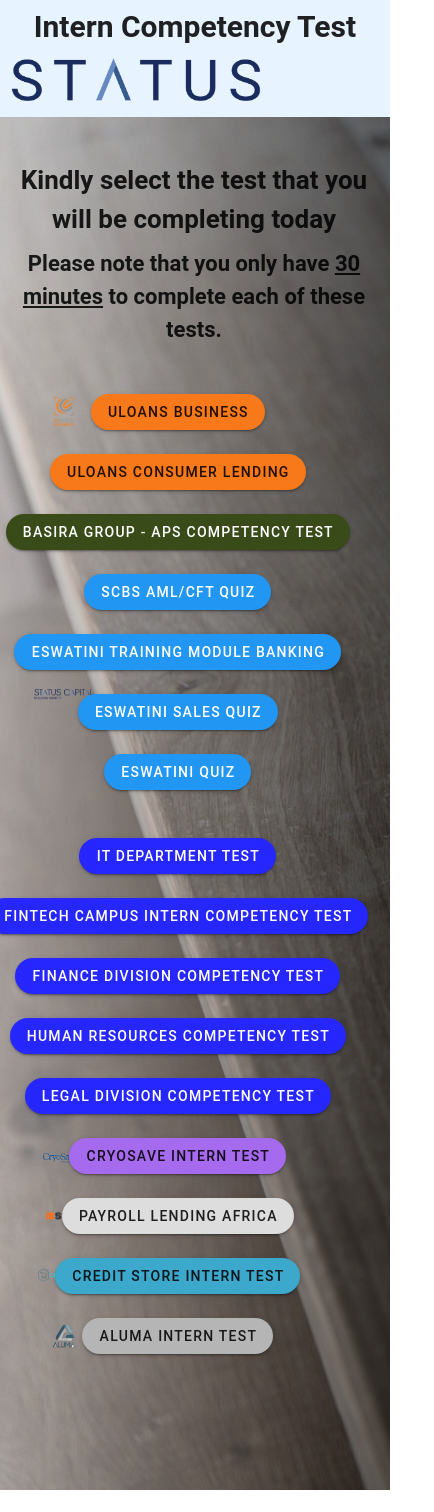
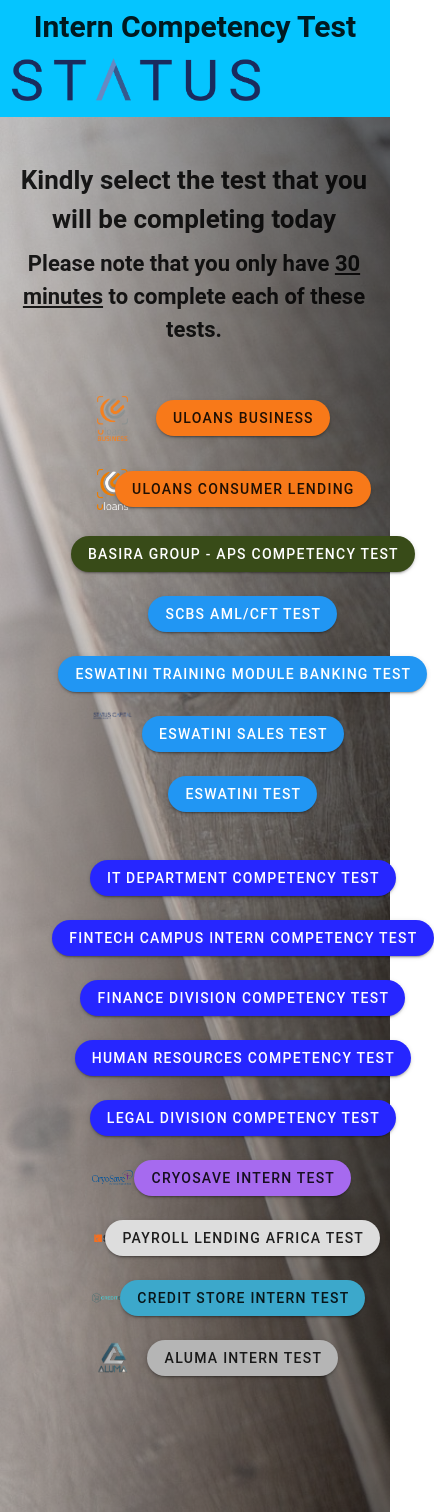
Before and after one commit to Liam2001-bit/qna, a Vue app: page /Choice in a window 390 px wide. Shown: the whole page, 434 px wide, since content can reach past the window. Before the commit the page ends 1490 px from the top, so only its background shows below. Built offline with nearby package versions, Linux system fonts and the light colour scheme; a small style sheet from the web is missing.

Commit message:
some changes

```diff
--- a/package.json
+++ b/package.json
@@ -1,6 +1,6 @@
 {
   "name": "qna",
-  "version": "0.1.3",
+  "version": "0.1.5",
   "private": true,
   "scripts": {
     "serve": "vue-cli-service serve",
--- a/public/index.html
+++ b/public/index.html
@@ -1,26 +1,23 @@
 <!DOCTYPE html>
 <html lang="en">
+
 <head>
   <meta charset="utf-8">
   <meta http-equiv="X-UA-Compatible" content="IE=edge">
-    <meta name="viewport" content="width=device-width,initial-scale=1.0">
+  <meta name="viewport" content="width=device-width, initial-scale=1.0">
   <link rel="icon" href="<%= BASE_URL %>favicon.ico">
-    <meta
-    name="description"
-    content="Editor: Liam Edwards, Uloans intern test"
-  >
-  <meta
-    name="viewport"
-    content="width=device-width, initial-scale=1,
-    shrink-to-fit=no"
-  >
-    <title><%= htmlWebpackPlugin.options.title %></title>
+  <meta name="description"
+    content="Editor: Liam Edwards, Intern Competency Tests for the various businesses within FinTech Campus. This exam will test whether or not you given your attention and learnt anything form the various businesses. Once you meet the compliant pass rate percentage of 80% you will be considered for a job.">
+  <meta name="viewport" content="width=device-width, initial-scale=1,
+    shrink-to-fit=no">
+  <title>Internship Exam</title>
 </head>
 <body>
   <noscript>
-      <strong>We're sorry but <%= htmlWebpackPlugin.options.title %> doesn't work properly without JavaScript enabled. Please enable it to continue.</strong>
+    <strong>We're sorry but <%= htmlWebpackPlugin.options.title %> doesn't work properly with a slow internet connection.</strong>
   </noscript>
   <div id="app"></div>
   <!-- built files will be auto injected -->
 </body>
+
 </html>
--- a/src/App.vue
+++ b/src/App.vue
@@ -186,35 +186,34 @@
   #grad2 {
   height: auto;
   width: 100%;
-
-  animation: pulse 5s ease-in-out infinite;
+  animation: pulse 10s ease-in infinite;
 }
 
 @keyframes pulse {
   0% {
-    background-color: rgb(231, 243, 255);
+    background-color: rgb(128, 247, 181);
   }
   12% {
-    background-color: rgb(190, 226, 255);
+    background-color: rgb(179, 152, 255);
   }
   25% {
-    background-color: rgb(130, 199, 255);
+    background-color: rgb(130, 143, 255);
   }
   37% {
-    background-color: rgb(70, 156, 255);
+    background-color: rgb(172, 70, 255);
   }
   50% {
-    background-color: rgb(5, 134, 255);
+    background-color: rgb(5, 197, 255);
   }
 
   63% {
-    background-color: rgb(61, 129, 255);
+    background-color: rgb(61, 216, 255);
   }
   78% {
-    background-color: rgb(166, 204, 255);
+    background-color: rgb(166, 255, 196);
   }
   100% {
-    background-color: rgb(244, 251, 255);
+    background-color: rgb(81, 252, 124);
   }
 }
 </style>
--- a/src/views/Choice.vue
+++ b/src/views/Choice.vue
@@ -19,14 +19,11 @@
     <br />
     <br />
     <v-row>
-      <v-col cols="4" class="d-flex flex-column align-center justify-center">
-        <img
-          src="@/assets/uloans-business.png"
-          width="18%"
-          alt="uloans business logo"
+      <v-col cols="7" class="d-flex flex-column align-center justify-center">
+        <img class="logos-small" src="@/assets/uloans-business.png" alt="uloans business logo"
         />
       </v-col>
-      <v-col cols="3" class="d-flex flex-column align-center justify-center">
+      <v-col cols="1" class="d-flex flex-column align-center justify-center">
         <v-btn
           color="uloans"
           rounded
@@ -49,10 +46,10 @@
     </v-row>
     <br />
     <v-row>
-      <v-col cols="4" class="d-flex flex-column align-center justify-center">
-        <img src="@/assets/uloans.png" width="18%" alt="uloans logo" />
+      <v-col cols="7" class="d-flex flex-column align-center justify-center">
+        <img class="logos-small" src="@/assets/uloans.png" alt="uloans logo" />
       </v-col>
-      <v-col cols="3" class="d-flex flex-column align-center justify-center">
+      <v-col cols="1" class="d-flex flex-column align-center justify-center">
         <v-btn
           color="uloans"
           rounded
@@ -78,10 +75,10 @@
     </v-row>
     <br />
     <v-row>
-      <v-col cols="4" class="d-flex flex-column align-center justify-center">
-        <img src="@/assets/blogo.png" width="20%" alt="uloans logo" />
+      <v-col cols="7" class="d-flex flex-column align-center justify-center">
+        <img class="logos-small" src="@/assets/blogo.png" alt="uloans logo" />
       </v-col>
-      <v-col cols="3" class="d-flex flex-column align-center justify-center">
+      <v-col cols="1" class="d-flex flex-column align-center justify-center">
         <v-btn
           color="basira"
           rounded
@@ -108,14 +105,11 @@
     </v-row>
     <br />
     <v-row>
-      <v-col cols="4" class="d-flex flex-column align-center justify-center">
-        <img
-          src="@/assets/statuscapitalbuildingsociety.png"
-          width="60%"
-          alt="status capital buidling society logo"
+      <v-col cols="7" class="d-flex flex-column align-center justify-center">
+        <img class="logos-large" src="@/assets/statuscapitalbuildingsociety.png" alt="status capital buidling society logo"
         />
       </v-col>
-      <v-col cols="3" class="d-flex flex-column align-center justify-center">
+      <v-col cols="1" class="d-flex flex-column align-center justify-center">
         <v-btn
           color="info"
           rounded
@@ -126,7 +120,7 @@
               questionNumber: 1,
             },
           }"
-          >SCBS AML/CFT Quiz
+          >SCBS AML/CFT test
         </v-btn>
         <br />
         <v-btn
@@ -139,7 +133,7 @@
               questionNumber: 1,
             },
           }"
-          >eSWATINI Training Module Banking</v-btn
+          >eSWATINI Training Module Banking test</v-btn
         >
         <br />
         <v-btn
@@ -152,7 +146,7 @@
               questionNumber: 1,
             },
           }"
-          >eSWATINI Sales Quiz
+          >eSWATINI Sales test
         </v-btn>
         <br />
         <v-btn
@@ -165,7 +159,7 @@
               questionNumber: 1,
             },
           }"
-          >eSWATINI Quiz
+          >eSWATINI test
         </v-btn>
         <br />
       </v-col>
@@ -175,14 +169,10 @@
     </v-row>
     <br />
     <v-row>
-      <v-col cols="4" class="d-flex flex-column align-center justify-center">
-        <img
-          src="@/assets/fintechLogo.png"
-          width="35%"
-          alt="fintech campus logo"
-        />
+      <v-col cols="7" class="d-flex flex-column align-center justify-center">
+        <img class="logos-large" src="@/assets/fintechLogo.png" alt="fintech campus logo"/>
       </v-col>
-      <v-col cols="3" class="d-flex flex-column align-center justify-center">
+      <v-col cols="1" class="d-flex flex-column align-center justify-center">
         <v-btn
           color="fintech"
           rounded
@@ -194,7 +184,7 @@
             },
           }"
           style="color: #fff"
-          >IT department test</v-btn
+          >IT department Competency test</v-btn
         >
         <br />
         <v-btn
@@ -256,10 +246,10 @@
     </v-row>
     <br />
     <v-row>
-      <v-col cols="4" class="d-flex flex-column align-center justify-center">
-        <img src="@/assets/CryoSave1.png" width="40%" alt="Cryo Save logo" />
+      <v-col cols="7" class="d-flex flex-column align-center justify-center">
+        <img class="logos-large" src="@/assets/CryoSave1.png" alt="Cryo Save logo" />
       </v-col>
-      <v-col cols="3" class="d-flex flex-column align-center justify-center">
+      <v-col cols="1" class="d-flex flex-column align-center justify-center">
         <v-btn
           color="cryoSave"
           rounded
@@ -276,10 +266,10 @@
     </v-row>
     <br />
     <v-row>
-      <v-col cols="4" class="d-flex flex-column align-center justify-center">
-        <img src="@/assets/SDFF.png" width="37%" alt="SDFF logo" />
+      <v-col cols="7" class="d-flex flex-column align-center justify-center">
+        <img class="logos-large" src="@/assets/SDFF.png" alt="SDFF logo" />
       </v-col>
-      <v-col cols="3" class="d-flex flex-column align-center justify-center">
+      <v-col cols="1" class="d-flex flex-column align-center justify-center">
         <v-btn
           color="sdff"
           rounded
@@ -290,20 +280,16 @@
               questionNumber: 1,
             },
           }"
-          >Payroll Lending Africa</v-btn
+          >Payroll Lending Africa test</v-btn
         >
       </v-col>
     </v-row>
     <br />
     <v-row>
-      <v-col cols="4" class="d-flex flex-column align-center justify-center">
-        <img
-          src="@/assets/credit-store.png"
-          width="50%"
-          alt="Credit Store logo"
-        />
+      <v-col cols="7" class="d-flex flex-column align-center justify-center">
+        <img class="logos-large" src="@/assets/credit-store.png" alt="Credit Store logo"/>
       </v-col>
-      <v-col cols="3" class="d-flex flex-column align-center justify-center">
+      <v-col cols="1" class="d-flex flex-column align-center justify-center">
         <v-btn
           color="creditStore"
           rounded
@@ -320,10 +306,10 @@
     </v-row>
     <br />
     <v-row>
-      <v-col cols="4" class="d-flex flex-column align-center justify-center">
-        <img src="@/assets/aluma.png" width="22%" alt="Aluma logo" />
+      <v-col cols="7" class="d-flex flex-column align-center justify-center">
+        <img class="logos-small" src="@/assets/aluma.png" alt="Aluma logo" />
       </v-col>
-      <v-col cols="3" class="d-flex flex-column align-center justify-center">
+      <v-col cols="1" class="d-flex flex-column align-center justify-center">
         <v-btn
           color="aluma"
           rounded
@@ -388,11 +374,13 @@
   background-repeat: no-repeat;
   background-position: top center;
 }
+
 @media (max-width: 991.98px) {
   .hero-wrap {
     background-position: center center !important;
   }
 }
+
 .hero-wrap {
   height: 105%;
   margin-left: -1px;
@@ -404,4 +392,80 @@
   position: inherit;
   background-position: top center;
 }
+
+.logos-small {
+  align-items: center;
+  text-align: center;
+  margin: 1%;
+  width: 12%;
+  position: relative;
+}
+
+@media only screen and (max-width: 600px) {
+  .logos-small {
+    align-items: center;
+    text-align: center;
+    margin: 1%;
+    width: 20%;
+    position: relative;
+  }
+}
+
+@media only screen and (max-width: 768px) {
+  .logos-small {
+    align-items: center;
+    text-align: center;
+    margin: 1%;
+    width: 17%;
+    position: relative;
+  }
+}
+
+@media only screen and (max-width: 1024px) {
+  .logos-small {
+    align-items: center;
+    text-align: center;
+    margin: 1%;
+    width: 15%;
+    position: relative;
+  }
+}
+
+.logos-large {
+  align-items: center;
+  text-align: center;
+  margin: 1%;
+  width: 20%;
+  position: relative;
+}
+
+@media only screen and (max-width: 600px) {
+  .logos-large {
+    align-items: center;
+    text-align: center;
+    margin: 1%;
+    width: 27%;
+    position: relative;
+  }
+}
+
+@media only screen and (max-width: 768px) {
+  .logos-large {
+    align-items: center;
+    text-align: center;
+    margin: 1%;
+    width: 22%;
+    position: relative;
+  }
+}
+
+@media only screen and (max-width: 1024px) {
+  .logos-large {
+    align-items: center;
+    text-align: center;
+    margin: 1%;
+    width: 20%;
+    position: relative;
+  }
+}
 </style>
```
Also changed, not shown: src/views/Home.vue (+62 -56 lines), 1 other file (tests, documents, lock files or other folders). Lines whose indentation alone changed are shown as unchanged.
